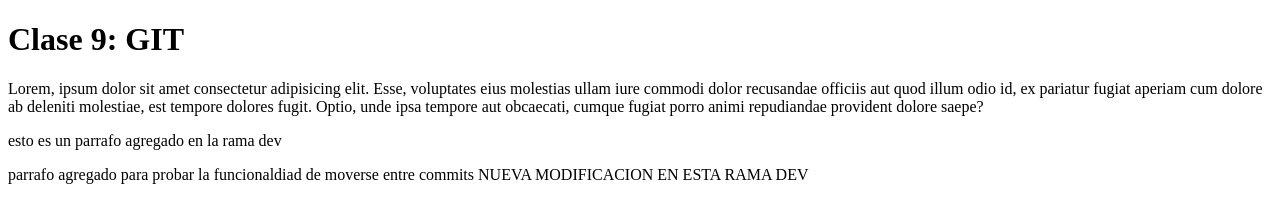
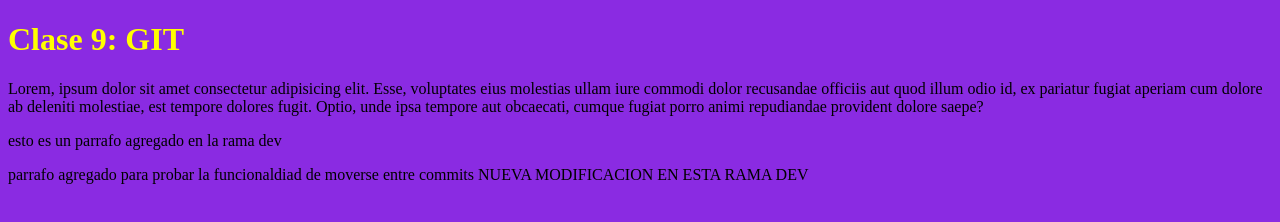
Before and after one commit to TrellixVulnTeam/primerrepositorio_J2O3, a plain HTML site: page index.html in a window 1280 px wide. Drawn offline with Linux system fonts and the light colour scheme.

Commit message:
actualizaciones css e idenx

```diff
--- a/css/styles.css
+++ b/css/styles.css
@@ -0,0 +1,7 @@
+body{
+background-color: blueviolet;
+}
+
+.titulo{
+    color: yellow;
+}
--- a/index.html
+++ b/index.html
@@ -5,16 +5,17 @@
     <meta charset="UTF-8">
     <meta http-equiv="X-UA-Compatible" content="IE=edge">
     <meta name="viewport" content="width=device-width, initial-scale=1.0">
+    <link rel="stylesheet" href="./css/styles.css">
     <title>Clase 9 - Git</title>
 </head>
 
 <body>
-    <h1>Clase 9: GIT</h1>
+
+    <h1 class="titulo">Clase 9: GIT</h1>
     <P>Lorem, ipsum dolor sit amet consectetur adipisicing elit. Esse, voluptates eius molestias ullam iure commodi
         dolor recusandae officiis aut quod illum odio id, ex pariatur fugiat aperiam cum dolore ab deleniti molestiae,
         est tempore dolores fugit. Optio, unde ipsa tempore aut obcaecati, cumque fugiat porro animi repudiandae
         provident dolore saepe?</P>
-
 
     <p>esto es un parrafo agregado en la rama dev</p>
     <p>parrafo agregado para probar la funcionaldiad de moverse entre commits NUEVA MODIFICACION EN ESTA RAMA DEV</p>
```
